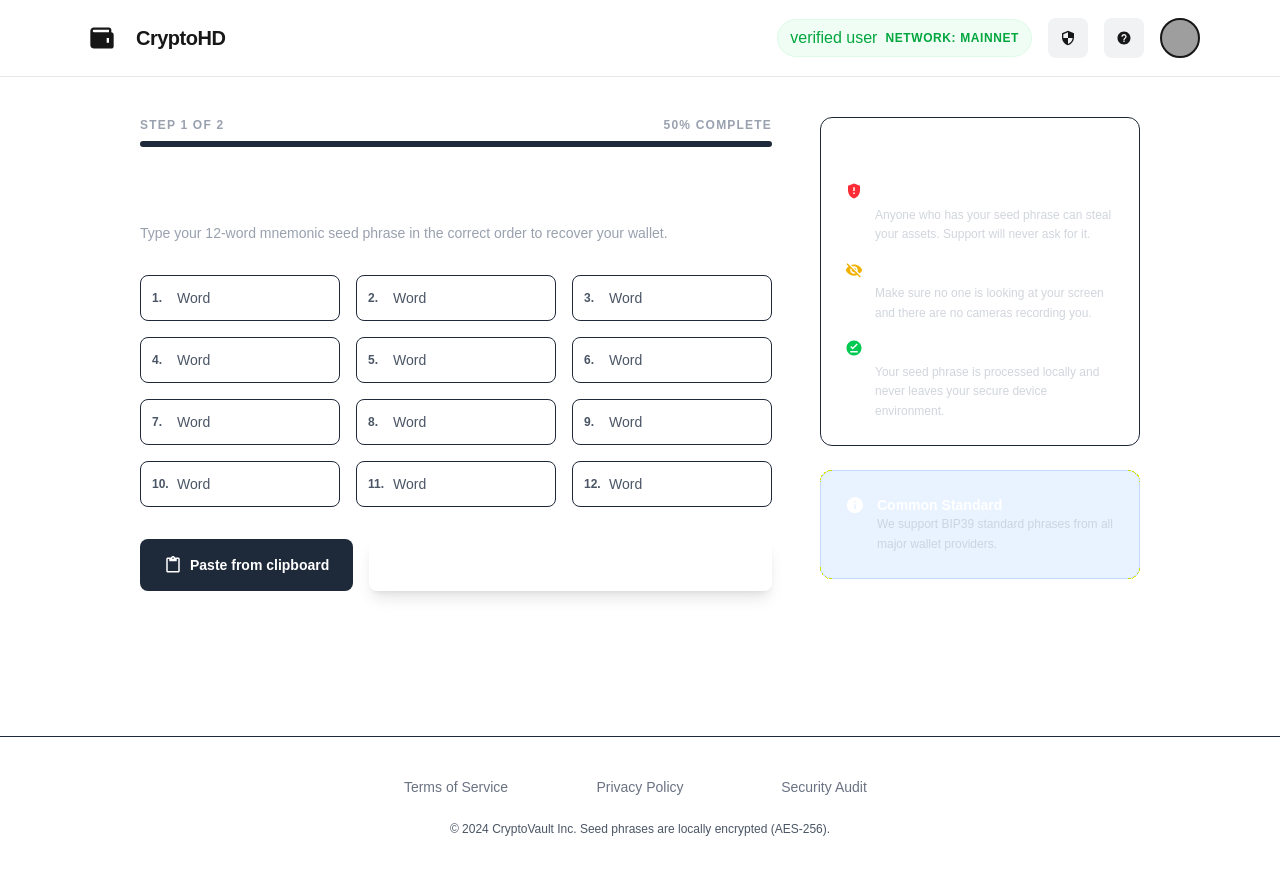
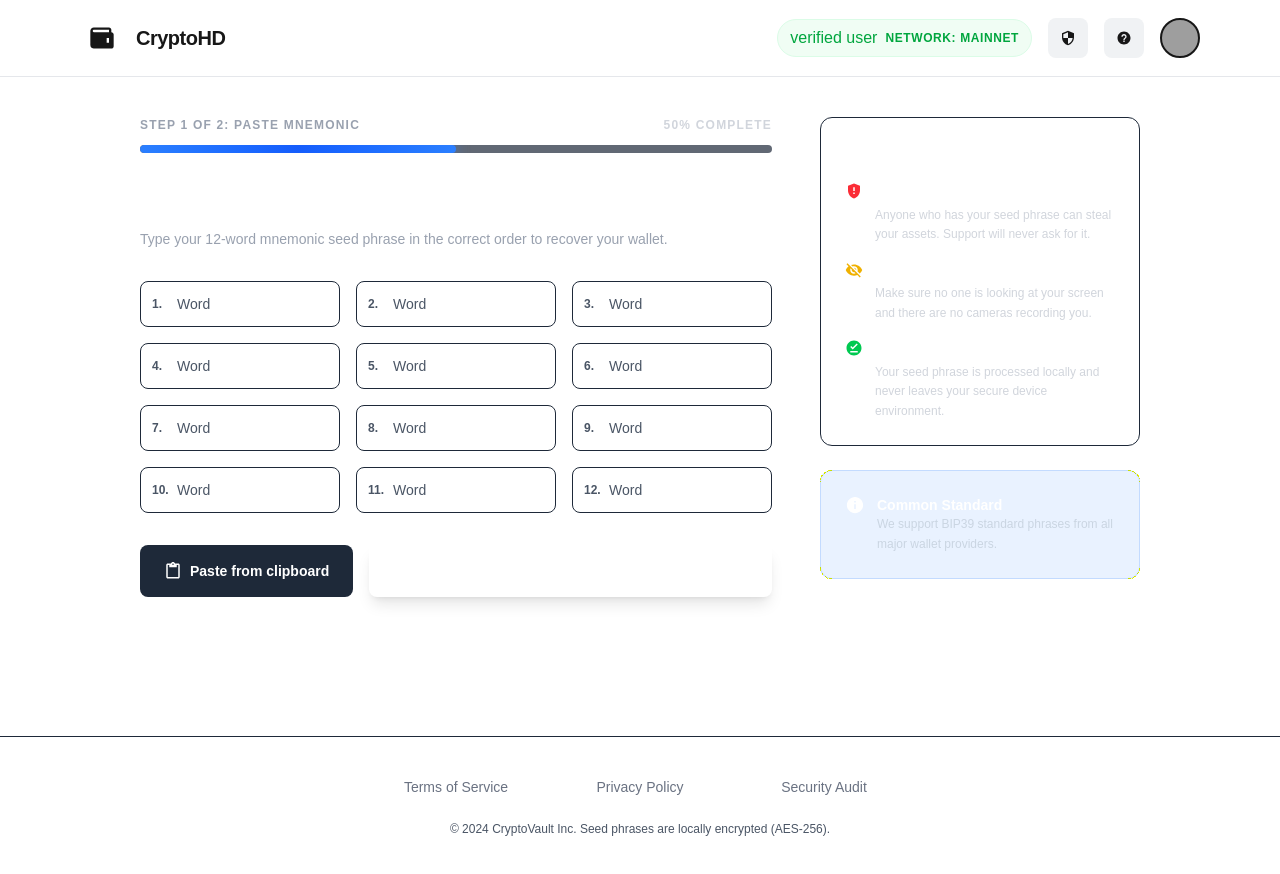
Before and after one commit to bEluga0000/crypto-wallet, a Next.js app: page /import-wallet/import-seedphrase in a window 1280 px wide. Shown: the top 874 px of the page. Built offline with nearby package versions, Linux system fonts and the light colour scheme; grey boxes are pictures that could not be loaded.

Commit message:
feat: new compo for progressive bar

```diff
--- a/src/components/ui/import-wallet/import-seedphrase/derivedAccounts.tsx
+++ b/src/components/ui/import-wallet/import-seedphrase/derivedAccounts.tsx
@@ -1,9 +1,12 @@
 "use client";
+
+import ProgressiveBar from "./progressivebar";
 
 const DiscoveredAccounts = () => {
     return (
 
         < section className="flex flex-1 flex-col gap-8" >
+            <ProgressiveBar step={2} label="Select Accounts"/>
             {/* Heading */}
             < div className="space-y-2" >
                 <h1 className="text-3xl font-bold tracking-tight">
--- a/src/components/ui/import-wallet/import-seedphrase/left-side.tsx
+++ b/src/components/ui/import-wallet/import-seedphrase/left-side.tsx
@@ -1,23 +1,18 @@
 import { MdContentPaste } from "react-icons/md"
 import MnemonicInputs, { MnemonicInputsProps } from "./mnemonic-inputs"
+import ProgressiveBar from "./progressivebar"
 interface LeftSideProps extends MnemonicInputsProps {
-    setSeedPhrase:(val:boolean)=>void
+    setSeedPhrase: (val: boolean) => void
 }
-const LeftSide = (props:LeftSideProps) => {
-    const handelContinue = ()=>{
+const LeftSide = (props: LeftSideProps) => {
+    const handelContinue = () => {
         props.setSeedPhrase(true)
     }
+    const isValidMnemonic =
+        props.words.length === 12 &&
+        props.words.every((w) => w.trim().length > 0);
     return <div className="flex flex-1 flex-col gap-8">
-        {/* Progress */}
-        <div className="flex flex-col gap-2">
-            <div className="flex justify-between text-xs font-semibold uppercase tracking-widest text-gray-400">
-                <span>Step 1 of 2</span>
-                <span>50% Complete</span>
-            </div>
-            <div className="h-1.5 w-full overflow-hidden rounded-full bg-gray-800">
-                <div className="h-full w-1/2 rounded-full bg-primary" />
-            </div>
-        </div>
+        <ProgressiveBar step={1} label="Paste Mnemonic"/>
 
         {/* Heading */}
         <div className="space-y-2">
@@ -31,7 +26,7 @@ const LeftSide = (props:LeftSideProps) => {
         </div>
 
         {/* Mnemonic Inputs */}
-        <MnemonicInputs WORD_COUNT={props.WORD_COUNT} words={props.words} setWords={props.setWords}/>
+        <MnemonicInputs WORD_COUNT={props.WORD_COUNT} words={props.words} setWords={props.setWords} />
 
         {/* Actions */}
         <div className="flex flex-col gap-4 sm:flex-row">
@@ -43,7 +38,7 @@ const LeftSide = (props:LeftSideProps) => {
             </button>
 
             <button className="flex-1 rounded-lg bg-primary px-8 py-3 text-lg font-bold shadow-lg shadow-primary/20 transition hover:bg-blue-600" onClick={handelContinue}
-            disabled={props.words.length !=12}>
+                disabled={!isValidMnemonic}>
                 Continue
             </button>
         </div>
--- /dev/null
+++ b/src/components/ui/import-wallet/import-seedphrase/progressivebar.tsx
@@ -0,0 +1,39 @@
+interface ProgressiveBarProps{
+    step:number
+    label:string
+}
+
+const ProgressiveBar:React.FC<ProgressiveBarProps> = ({
+    step,
+    label
+}) => {
+    const totalSteps = 2;
+    const progress = (step / totalSteps) * 100;
+
+    return (
+      <div className="flex flex-col gap-3">
+        {/* Step info */}
+        <div className="flex items-center justify-between text-xs font-semibold uppercase tracking-widest text-gray-400">
+          <span>
+            Step {step} of {totalSteps}: {label}
+          </span>
+          <span className="text-gray-300">{progress}% Complete</span>
+        </div>
+
+        {/* Progress bar */}
+        <div className="relative h-2 w-full overflow-hidden rounded-full bg-gray-800/70">
+          <div
+            className="
+              absolute left-0 top-0 h-full rounded-full
+              bg-gradient-to-r from-blue-500 via-blue-600 to-blue-500
+              shadow-[0_0_14px_rgba(59,130,246,0.8)]
+              transition-all duration-500 ease-out
+            "
+            style={{ width: `${progress}%` }}
+          />
+        </div>
+      </div>
+    );
+  };
+
+  export default ProgressiveBar;
```
